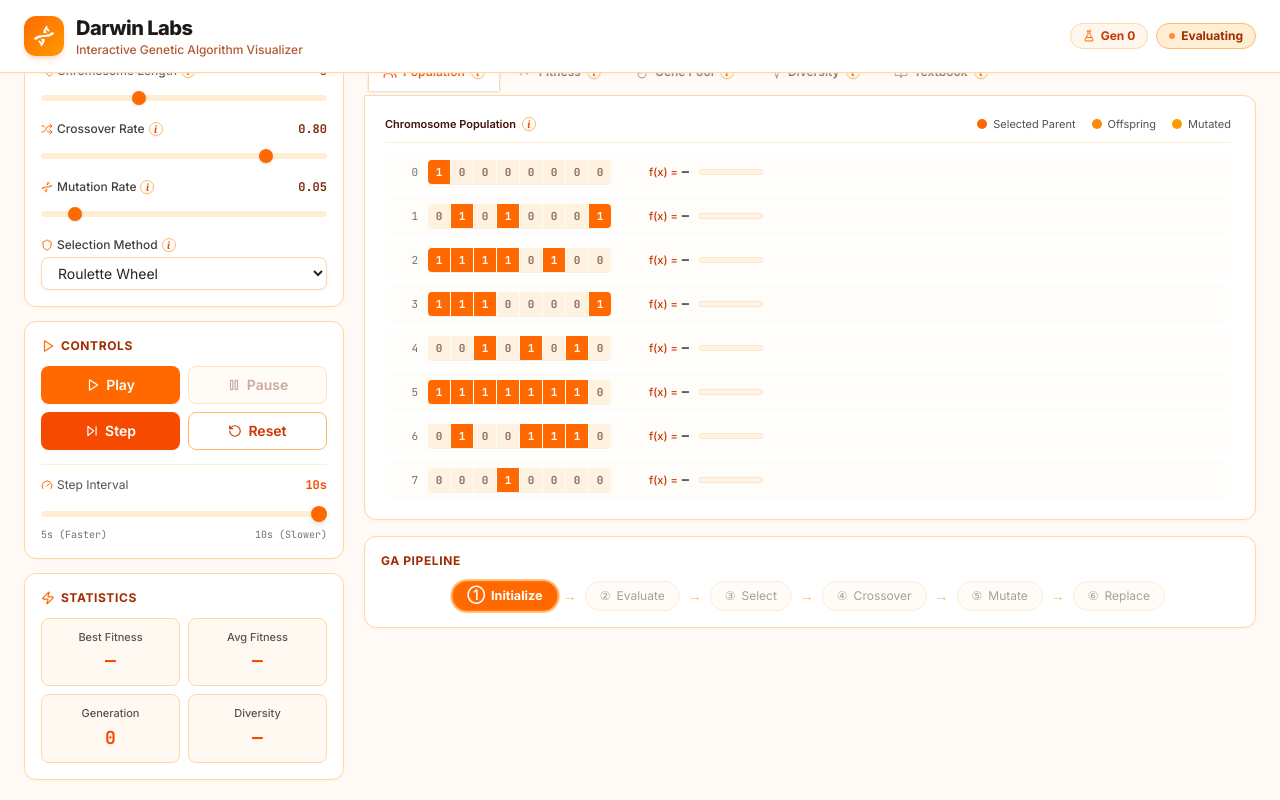
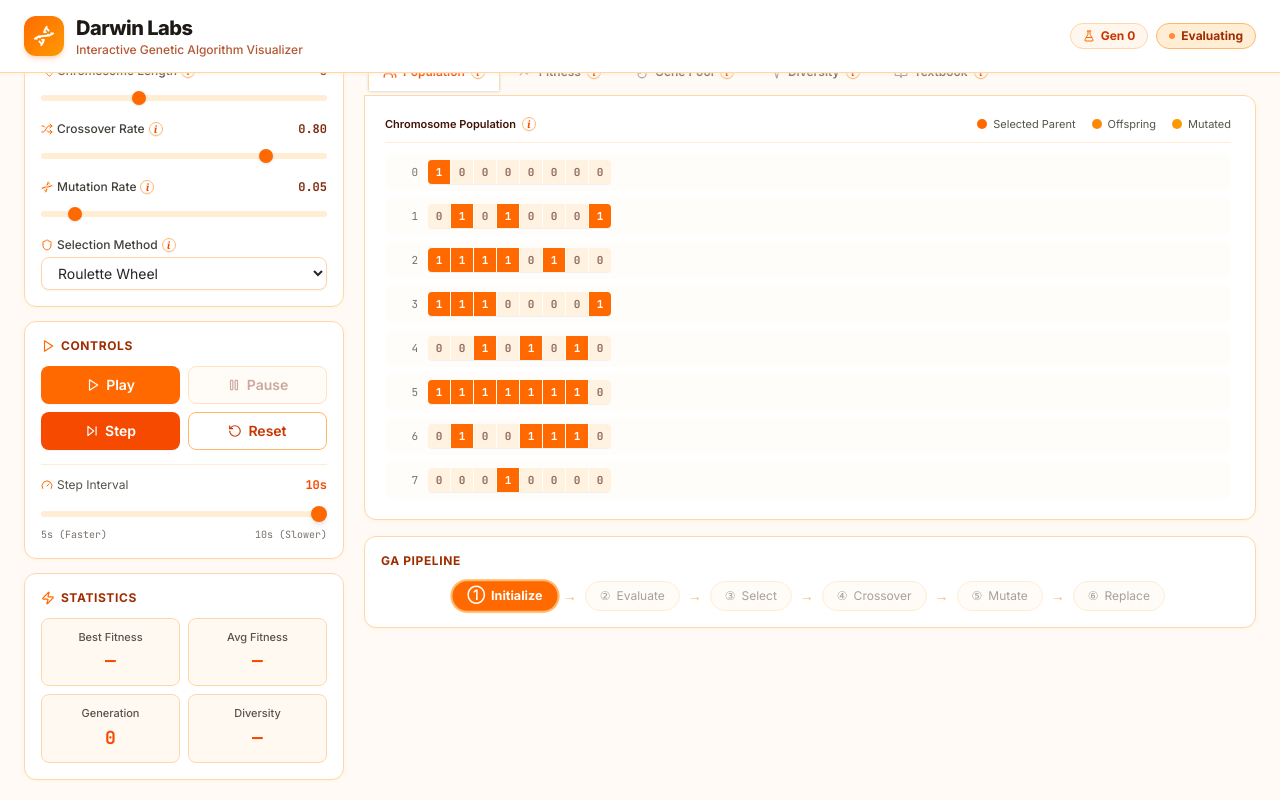
Before and after one commit to Chabil-Krishna/darwin-labs, a React (Vite) app: page / in a window 1280 px wide. Both pictures are taken after a click on the button "Step". Shown: the part 376-1176 px from the top of the page. Built offline with nearby package versions, Linux system fonts and the light colour scheme; the HTML template or start-up script is replaced by a standard one.

Commit message:
fix: hide fitness label and bar during initialization until evaluation step

```diff
--- a/src/components/PopulationView.jsx
+++ b/src/components/PopulationView.jsx
@@ -74,11 +74,15 @@ export default function PopulationView({ state, params }) {
                   x={parseInt(chr.join(''), 2)}
                 </span>
               )}
-              <span className="font-mono text-xs font-bold text-stone-800 shrink-0 whitespace-nowrap min-w-[68px] text-right">
-                <span className="text-orange-700 font-sans font-medium text-[11px] mr-1">f(x) =</span>
-                <span>{state.fitnesses[i] !== undefined ? state.fitnesses[i] : '—'}</span>
-              </span>
-              <FitnessBar value={state.fitnesses[i]} max={def.maxFitness(chrLen)} />
+              {state.fitnesses[i] !== undefined && (
+                <>
+                  <span className="font-mono text-xs font-bold text-stone-800 shrink-0 whitespace-nowrap min-w-[68px] text-right">
+                    <span className="text-orange-700 font-sans font-medium text-[11px] mr-1">f(x) =</span>
+                    <span>{state.fitnesses[i]}</span>
+                  </span>
+                  <FitnessBar value={state.fitnesses[i]} max={def.maxFitness(chrLen)} />
+                </>
+              )}
               {badge}
               {isSelected && totalFitness > 0 && (
                 <span
@@ -201,11 +205,7 @@ function ChromosomeDisplay({ chr, problem, target, crossoverPoint, mutatedBits =
 }
 
 function FitnessBar({ value, max }) {
-  if (value === undefined || value === null) {
-    return (
-      <div className="w-16 h-1.5 rounded-full bg-orange-100/60 border border-orange-200/50 overflow-hidden shrink-0" />
-    );
-  }
+  if (value === undefined || value === null) return null;
   const pct = max > 0 ? Math.min((value / max) * 100, 100) : 0;
   return (
     <div className="w-16 h-1.5 rounded-full bg-orange-100 border border-orange-200 overflow-hidden shrink-0">
```
